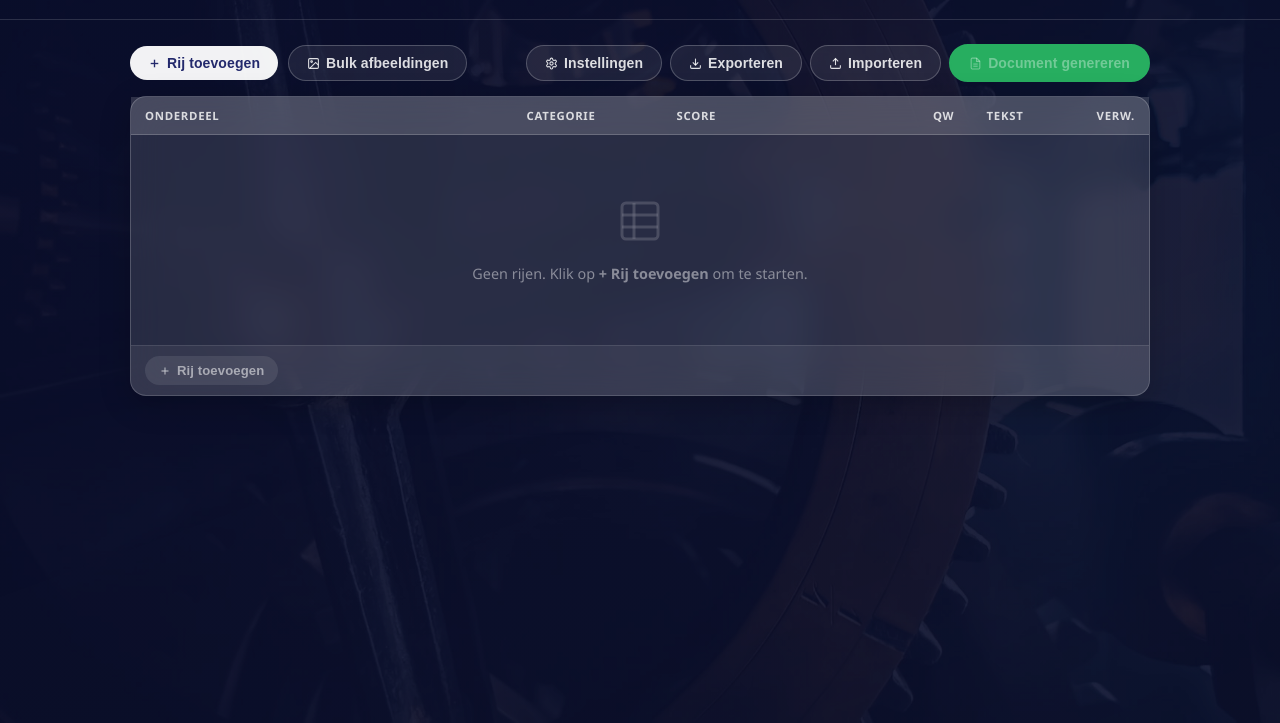
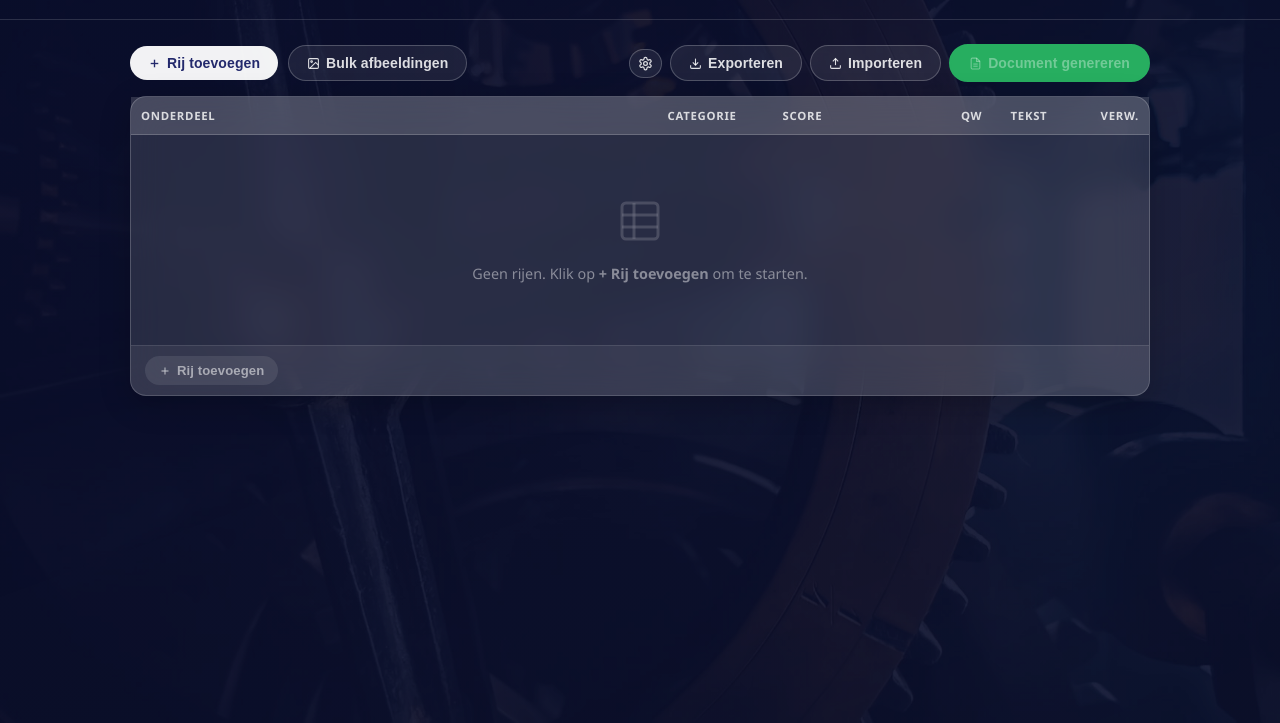
Before and after one commit to StinosBuilder/Omgevingsscan, a plain HTML site: page index.html in a window 1280 px wide. Both pictures are taken after a click on the button "Scan starten". Shown: the part 77-800 px from the top of the page. Drawn offline with Linux system fonts and the light colour scheme.

Commit message:
[bot] De kolommen zijn ook te breed

```diff
--- a/index.html
+++ b/index.html
@@ -272,13 +272,14 @@
     table { width: 100%; border-collapse: collapse; }
     thead tr { background: rgba(255,255,255,0.15); border-bottom: 1px solid rgba(255,255,255,0.18); }
     thead th {
-      padding: 11px 14px; text-align: left;
+      padding: 11px 10px; text-align: left;
       font-size: 0.71rem; font-weight: 700; text-transform: uppercase; letter-spacing: 0.7px; color: rgba(255,255,255,0.80);
     }
-    thead th:nth-child(2) { width: 150px; }
-    thead th:nth-child(4) { width: 58px; text-align: center; }
-    thead th:nth-child(5) { width: 110px; }
-    thead th:last-child  { width: 66px; text-align: center; }
+    thead th:nth-child(2) { width: 115px; }
+    thead th:nth-child(3) { width: 170px; }
+    thead th:nth-child(4) { width: 42px; text-align: center; }
+    thead th:nth-child(5) { width: 90px; }
+    thead th:last-child  { width: 46px; text-align: center; }
 
     tbody tr.row-main { border-bottom: 1px solid rgba(255,255,255,0.08); transition: background 0.1s; }
     tbody tr.row-main:hover { background: rgba(255,255,255,0.08); }
@@ -286,7 +287,7 @@
     tbody tr.row-main.hidden { display: none; }
     tbody tr.row-detail.hidden { display: none; }
 
-    td { padding: 10px 14px; vertical-align: middle; color: rgba(255,255,255,0.90); }
+    td { padding: 10px 10px; vertical-align: middle; color: rgba(255,255,255,0.90); }
     td:last-child  { text-align: center; }
 
     .checkbox-wrap { display: flex; justify-content: center; }
@@ -727,12 +728,11 @@
       <input type="file" id="bulk-img-input" multiple accept="image/png,image/jpeg,image/gif,image/webp" style="display:none" onchange="handleBulkImgImport(this)"/>
     </div>
     <div class="toolbar-right">
-    <button class="btn-primary" onclick="openSettings()" style="background:rgba(255,255,255,0.08);border:1.5px solid rgba(255,255,255,0.22);color:rgba(255,255,255,0.85);">
-      <svg width="13" height="13" fill="none" stroke="currentColor" stroke-width="2" viewBox="0 0 24 24">
+    <button class="btn-primary" onclick="openSettings()" title="Instellingen" style="background:rgba(255,255,255,0.08);border:1.5px solid rgba(255,255,255,0.22);color:rgba(255,255,255,0.85);padding:6px 8px;min-width:0;">
+      <svg width="15" height="15" fill="none" stroke="currentColor" stroke-width="2" viewBox="0 0 24 24">
         <path d="M12.22 2h-.44a2 2 0 0 0-2 2v.18a2 2 0 0 1-1 1.73l-.43.25a2 2 0 0 1-2 0l-.15-.08a2 2 0 0 0-2.73.73l-.22.38a2 2 0 0 0 .73 2.73l.15.1a2 2 0 0 1 1 1.72v.51a2 2 0 0 1-1 1.74l-.15.09a2 2 0 0 0-.73 2.73l.22.38a2 2 0 0 0 2.73.73l.15-.08a2 2 0 0 1 2 0l.43.25a2 2 0 0 1 1 1.73V20a2 2 0 0 0 2 2h.44a2 2 0 0 0 2-2v-.18a2 2 0 0 1 1-1.73l.43-.25a2 2 0 0 1 2 0l.15.08a2 2 0 0 0 2.73-.73l.22-.39a2 2 0 0 0-.73-2.73l-.15-.08a2 2 0 0 1-1-1.74v-.5a2 2 0 0 1 1-1.74l.15-.09a2 2 0 0 0 .73-2.73l-.22-.38a2 2 0 0 0-2.73-.73l-.15.08a2 2 0 0 1-2 0l-.43-.25a2 2 0 0 1-1-1.73V4a2 2 0 0 0-2-2z"/>
         <circle cx="12" cy="12" r="3"/>
       </svg>
-      Instellingen
     </button>
     <button class="btn-primary" onclick="exportCurrentScan()" style="background:rgba(255,255,255,0.08);border:1.5px solid rgba(255,255,255,0.22);color:rgba(255,255,255,0.85);">
       <svg width="13" height="13" fill="none" stroke="currentColor" stroke-width="2" viewBox="0 0 24 24">
```
